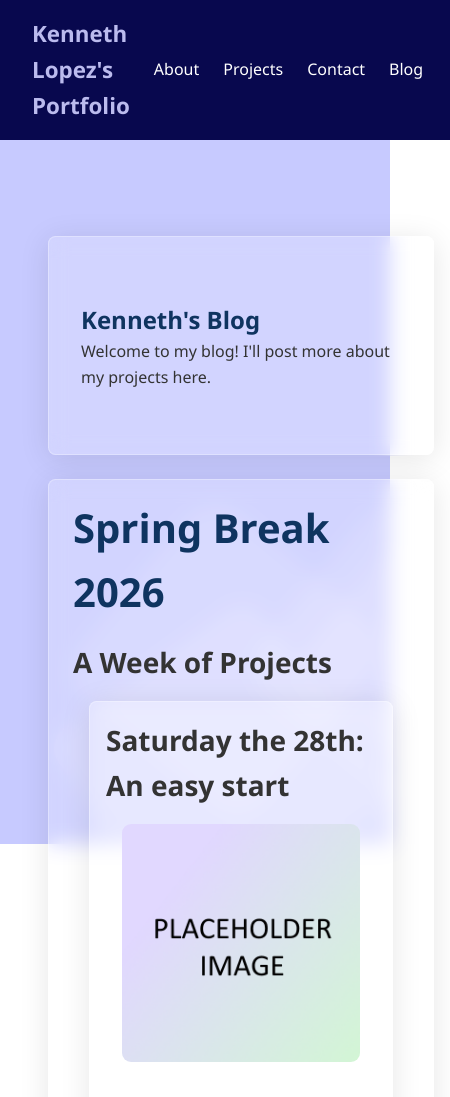
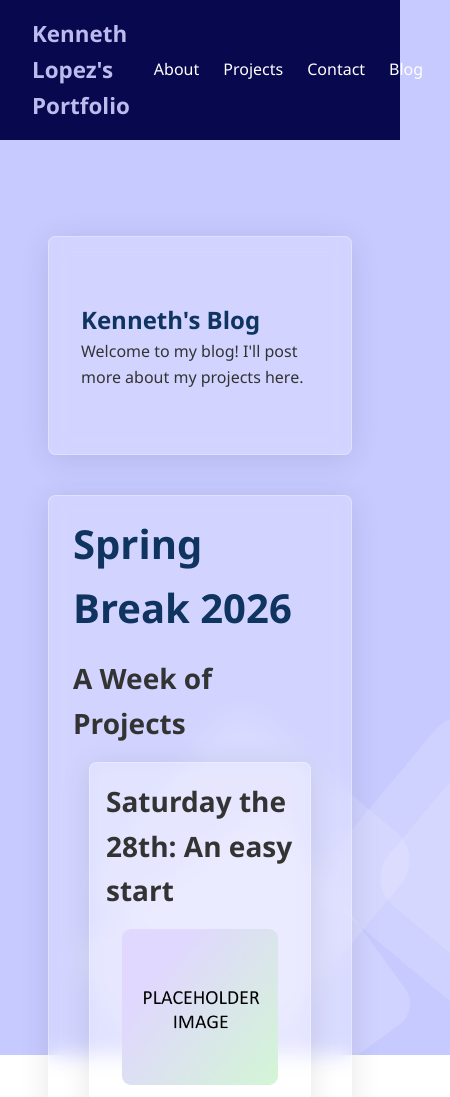
Before and after one commit to lopezk38/portfolio-site, a React (Vite) app: page /portfolio-site/blog in a window 390 px wide. Shown: the top 1097 px of the page, 450 px wide, since content can reach past the window. Built offline with nearby package versions, Linux system fonts and the light colour scheme.

Commit message:
Fixed mobile scrolling and off center blog

```diff
--- a/src/background.css
+++ b/src/background.css
@@ -15,8 +15,8 @@
 
 .background {
     position: fixed;
-    width: 100vw;
-    height: 100vh;
+    width: 125vw;
+    height: 125vh;
     top: 0;
     left: 0;
     margin: 0;
--- a/src/index.css
+++ b/src/index.css
@@ -10,7 +10,7 @@ body {
 	font-family: 'Segoe UI', Tahoma, sans-serif;
 	line-height: 1.6;
 	color: #333;
-	min-width: 450px;
+	min-width: 400px;
 }
 
 .navbar {
--- a/src/pages/Blog.jsx
+++ b/src/pages/Blog.jsx
@@ -14,6 +14,7 @@ function Blog() {
 
 	return (
 		<main className="section">
+			<div className='v-container'>
 				<section className="section glass-pane">
 					<h1>Kenneth's Blog</h1>
 					<p>
@@ -21,10 +22,8 @@ function Blog() {
 					</p>
 				</section>
 
-			<section>
 				{blogEntries.map((entry) => (
-					<div key={Math.random()}>
-						<article className="blog-post glass-pane">
+					<article key={Math.random()} className="blog-post glass-pane">
 						<h2>{entry.name}</h2>
 						<h3>{entry.heading}</h3>
 						{entry.content.map((subContent, index) => (
@@ -35,9 +34,8 @@ function Blog() {
 							</section>
 						))}
 					</article>
+				))}
 			</div>
-				))}
-			</section>
 
 			{/*Background animation generated using https://wweb.dev/resources/animated-css-background-generator */}
 			<ul class="background">
```
Also changed, not shown: src/assets/blogData/BlogContent.json (line endings or trailing spaces), src/pages/Home.jsx (line endings or trailing spaces). Lines whose indentation alone changed are shown as unchanged.
